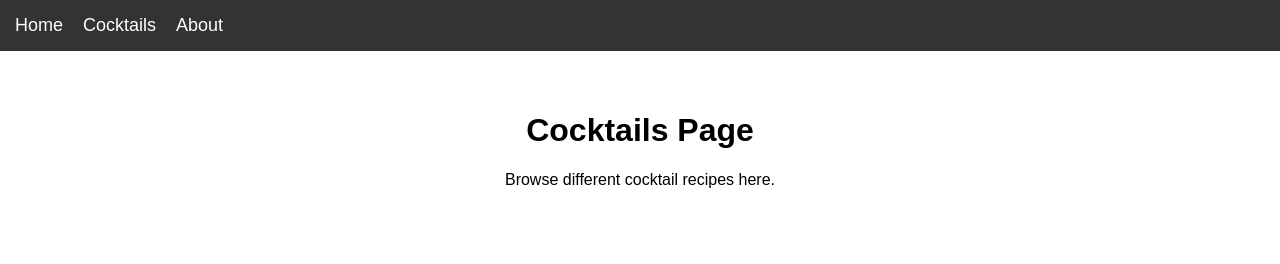
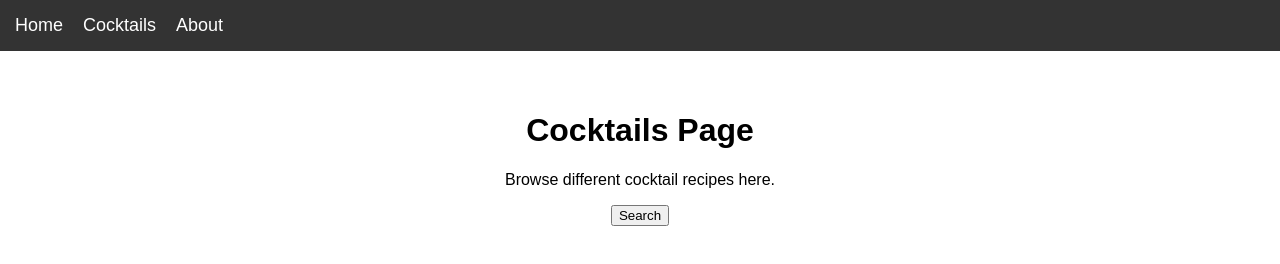
Before and after one commit to BriansParada/mixr_app, a website: page public/cocktails.html in a window 1280 px wide. Drawn offline with Linux system fonts and the light colour scheme.

Commit message:
update cocktails page

```diff
--- a/public/cocktails.html
+++ b/public/cocktails.html
@@ -16,6 +16,7 @@
         <div class="content">
             <h1>Cocktails Page</h1>
             <p>Browse different cocktail recipes here.</p>
+            <button id = "SearchBtn">Search</button>
         </div>
 
     </body>
```
